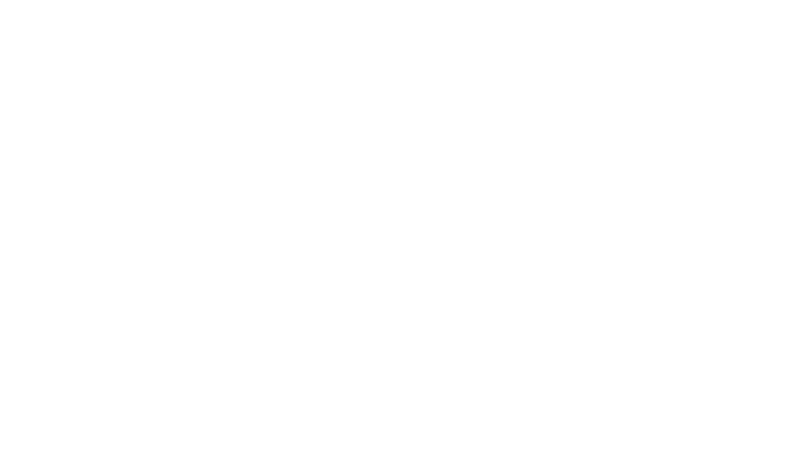
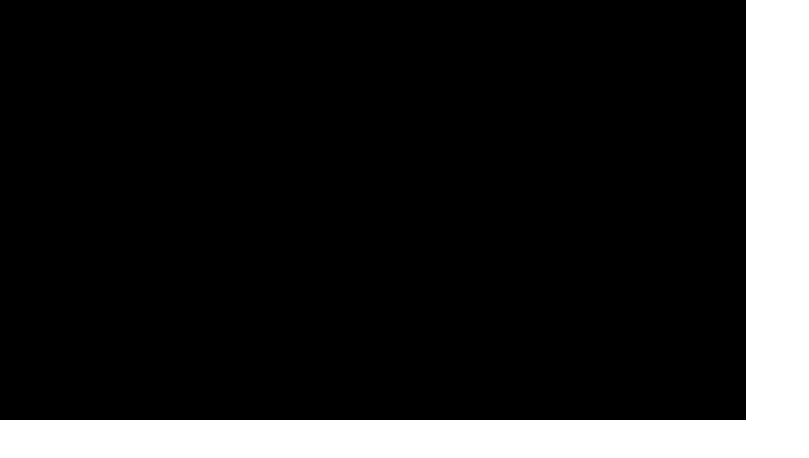
Before and after one commit to MarkSampirisi/SideScrollerGame, a plain HTML site: page index.html in a window 1280 px wide. Shown: the whole page, without its empty margins (0-809 px from the left). Drawn offline with Linux system fonts and the light colour scheme.

Commit message:
added main.js

```diff
--- a/index.html
+++ b/index.html
@@ -17,5 +17,8 @@
 </head>
 
 <body>
+    <!-- Main game file -->
+    <script src="js/main.js"></script>
+
 </body>
 </html>
--- /dev/null
+++ b/js/main.js
@@ -0,0 +1,9 @@
+var SideScroller = SideScroller || {};
+
+SideScroller.game = new Phaser.Game(746, 420, Phaser.CANVAS, '');
+
+SideScroller.game.state.add('Boot', SideScroller.Boot);
+SideScroller.game.state.add('Preload', SideScroller.Preload);
+SideScroller.game.state.add('Game', SideScroller.Game);
+
+SideScroller.game.state.start('Boot');
```
